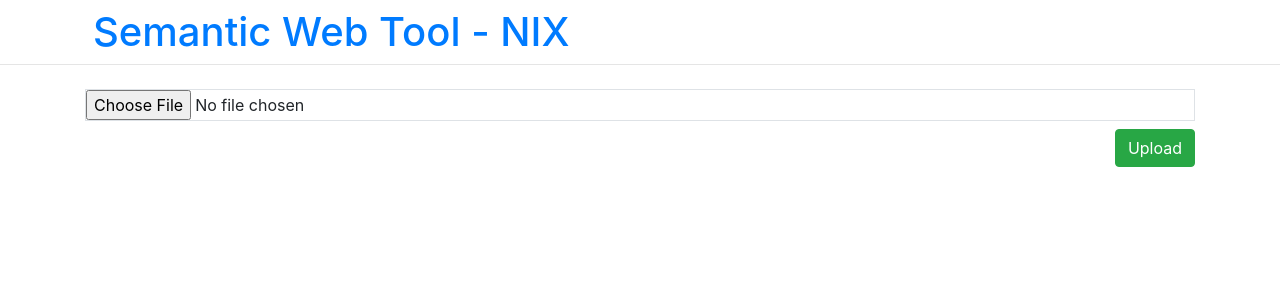
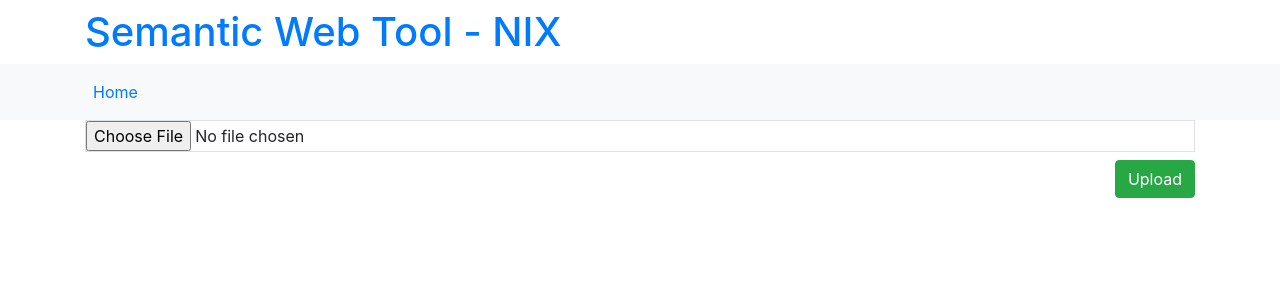
Before and after one commit to hard456/dp, a Django app: page / in a window 1280 px wide. Shown: the top 300 px of the page. Run offline with Django 3.2, Linux system fonts and the light colour scheme; some libraries are stand-ins or nearby versions.

Commit message:
pridani menu

```diff
--- a/templates/nix/default.html
+++ b/templates/nix/default.html
@@ -17,11 +17,34 @@
 
 <div class="container">
     <a href="{% url 'index' %}" class="no_underline">
-    <h1 class="mt-2 ml-2">Semantic Web Tool - NIX</h1>
-        </a>
+        <h1 class="mt-2">Semantic Web Tool - NIX</h1>
+    </a>
 </div>
 
-<hr class="mt-0 mb-4">
+<nav class="navbar navbar-expand-sm bg-light">
+        <div class="container">
+            <ul class="navbar-nav">
+            <li class="nav-item active">
+                    <a class="nav-link" href="{% url 'index' %}">Home</a>
+                </li>
+                {% if experiment_id %}
+                    <li class="nav-item">
+                    <a class="nav-link" href="{% url 'experiment' id=experiment_id %}">Experiment</a>
+                    </li>
+                    <li class="nav-item">
+                    <a class="nav-link" href="{% url 'json-ld' id=experiment_id %}">JSON-LD</a>
+                    </li>
+                <li class="nav-item">
+                    <a class="nav-link" href="{% url 'sparql' id=experiment_id %}">SPARQL</a>
+                </li>
+                <li class="nav-item">
+                    <a class="nav-link" href="{% url 'graph' id=experiment_id %}">Graph</a>
+                </li>
+                {% endif %}
+
+            </ul>
+            </div>
+</nav>
 
 {% block content %}
 {% endblock %}
```
